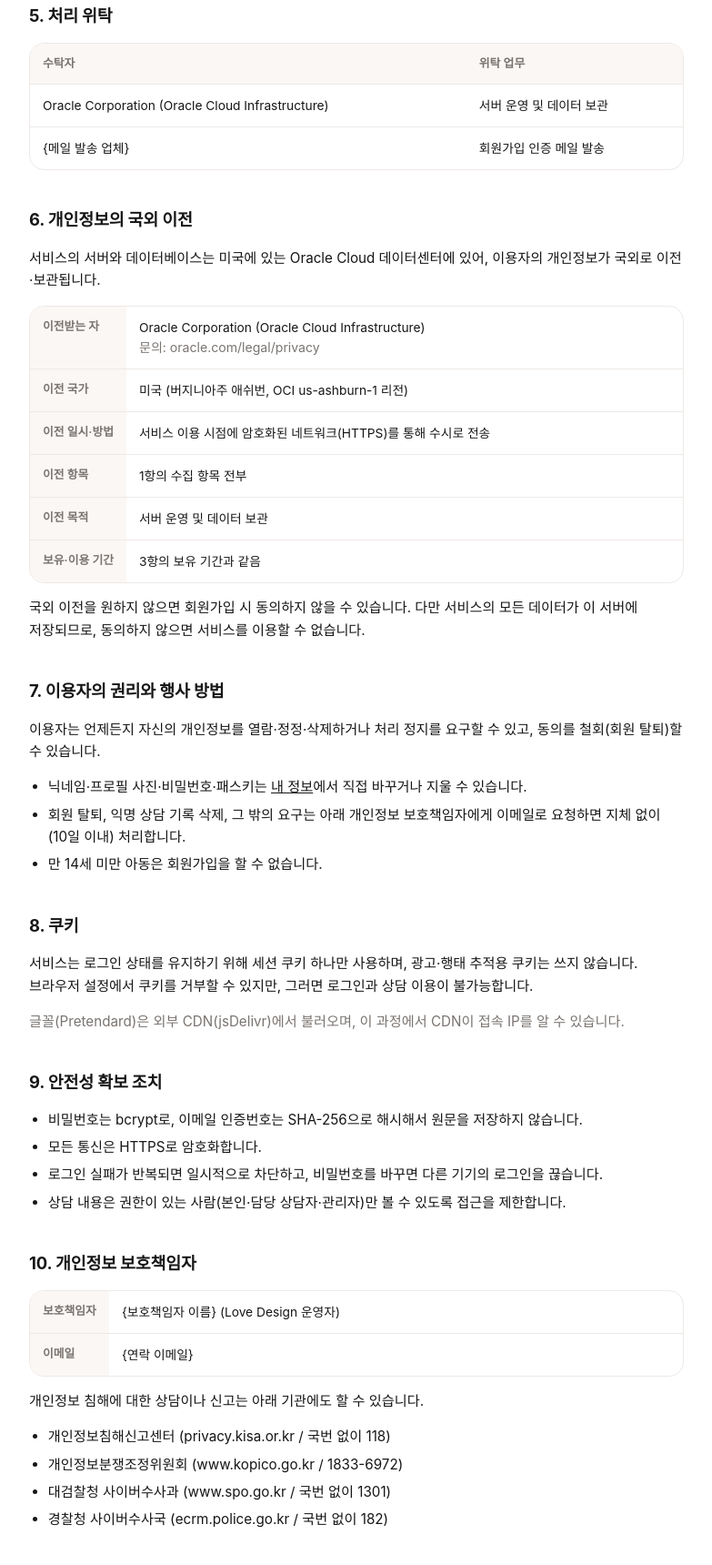
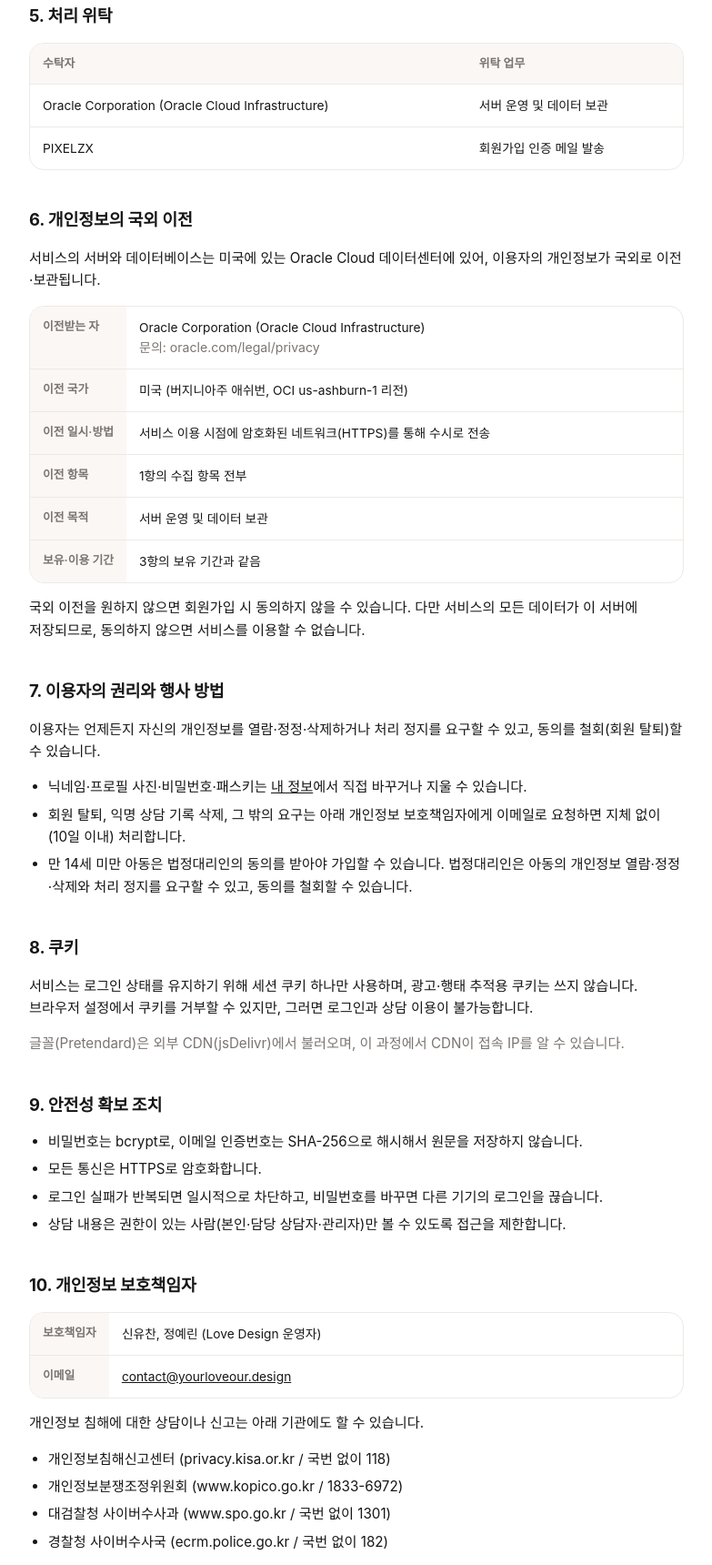
Before and after one commit to PIXELZX0/LD, a website: page public/privacy.html in a window 1280 px wide. Shown: the part 1611-3331 px from the top of the page at 91% size, without its empty margins (248-1031 px from the left). Drawn offline with Linux system fonts and the light colour scheme; no server answers; a web font is replaced by a local one.

Commit message:
회원가입에 약관 동의 추가, 이용약관·개인정보처리방침 페이지
- 필수 동의: 만 14세 이상(또는 법정대리인 동의), 이용약관, 개인정보 수집·이용, 민감정보 처리, 국외 이전(OCI us-ashburn-1)
- 서버는 agree 없으면 가입 거부, users.terms_ver/agreed_at 에 동의 판·시각 기록
- 익명 상담 요청 화면에 동의 간주 안내, 하단바·랜딩에 약관 링크
- 이용방법에서 '나와 담당 상담자만 볼 수 있어요' 문구 삭제 (관리자 열람 가능)

Co-Authored-By: Claude Opus 5.5 <noreply@anthropic.com>

```diff
--- a/public/privacy.html
+++ b/public/privacy.html
@@ -63,7 +63,7 @@
       <thead><tr><th>수탁자</th><th>위탁 업무</th></tr></thead>
       <tbody>
         <tr><td>Oracle Corporation (Oracle Cloud Infrastructure)</td><td>서버 운영 및 데이터 보관</td></tr>
-        <tr><td>{메일 발송 업체}</td><td>회원가입 인증 메일 발송</td></tr>
+        <tr><td>PIXELZX</td><td>회원가입 인증 메일 발송</td></tr>
       </tbody>
     </table>
   </div>
@@ -89,7 +89,7 @@
   <ul>
     <li>닉네임·프로필 사진·비밀번호·패스키는 <a href="/account">내 정보</a>에서 직접 바꾸거나 지울 수 있습니다.</li>
     <li>회원 탈퇴, 익명 상담 기록 삭제, 그 밖의 요구는 아래 개인정보 보호책임자에게 이메일로 요청하면 지체 없이(10일 이내) 처리합니다.</li>
-    <li>만 14세 미만 아동은 회원가입을 할 수 없습니다.</li>
+    <li>만 14세 미만 아동은 법정대리인의 동의를 받아야 가입할 수 있습니다. 법정대리인은 아동의 개인정보 열람·정정·삭제와 처리 정지를 요구할 수 있고, 동의를 철회할 수 있습니다.</li>
   </ul>
 
   <h2 id="cookie">8. 쿠키</h2>
@@ -108,8 +108,8 @@
   <div class="table-wrap">
     <table>
       <tbody>
-        <tr><th>보호책임자</th><td>{보호책임자 이름} (Love Design 운영자)</td></tr>
-        <tr><th>이메일</th><td>{연락 이메일}</td></tr>
+        <tr><th>보호책임자</th><td>신유찬, 정예린 (Love Design 운영자)</td></tr>
+        <tr><th>이메일</th><td><a href="mailto:contact@yourloveour.design">contact@yourloveour.design</a></td></tr>
       </tbody>
     </table>
   </div>
```
Also changed, not shown: public/guide.html (+1 -1 lines), public/signup.html (+1 -1 lines), public/terms.html (+2 -1 lines).
